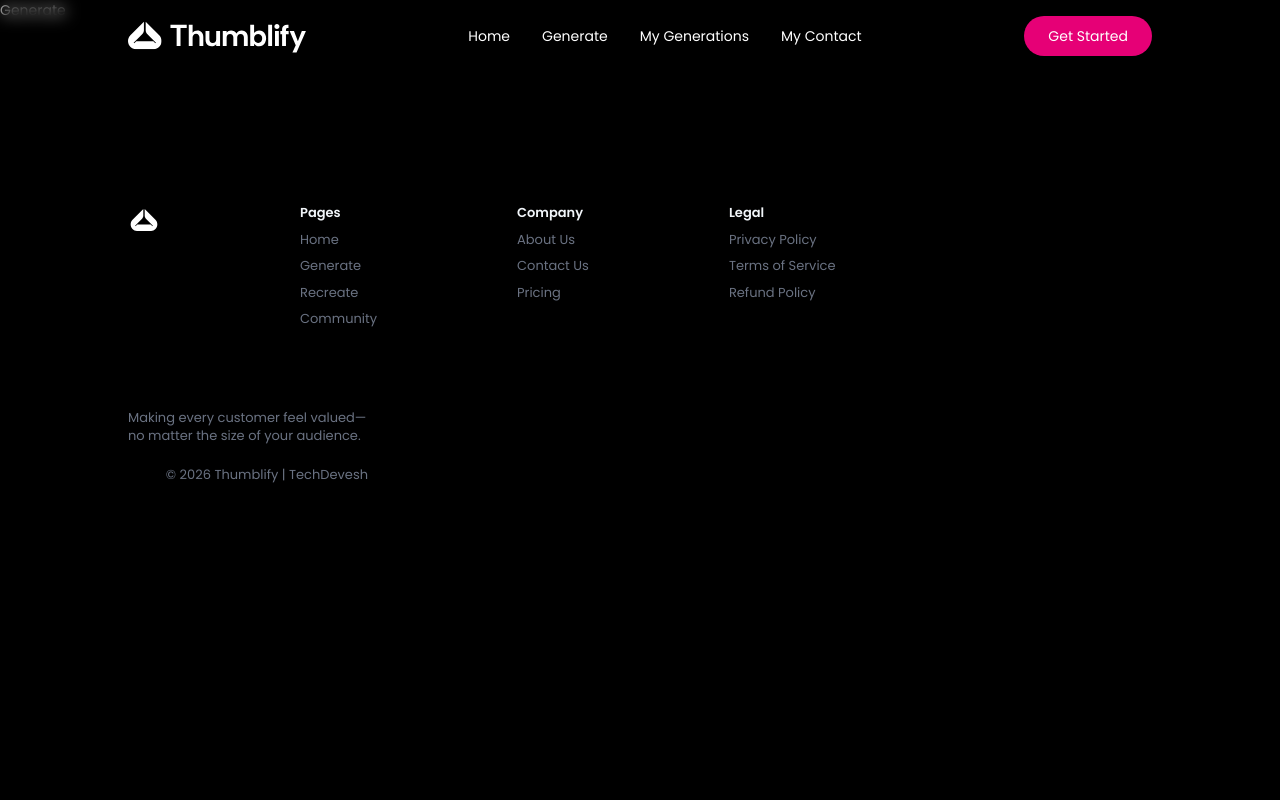
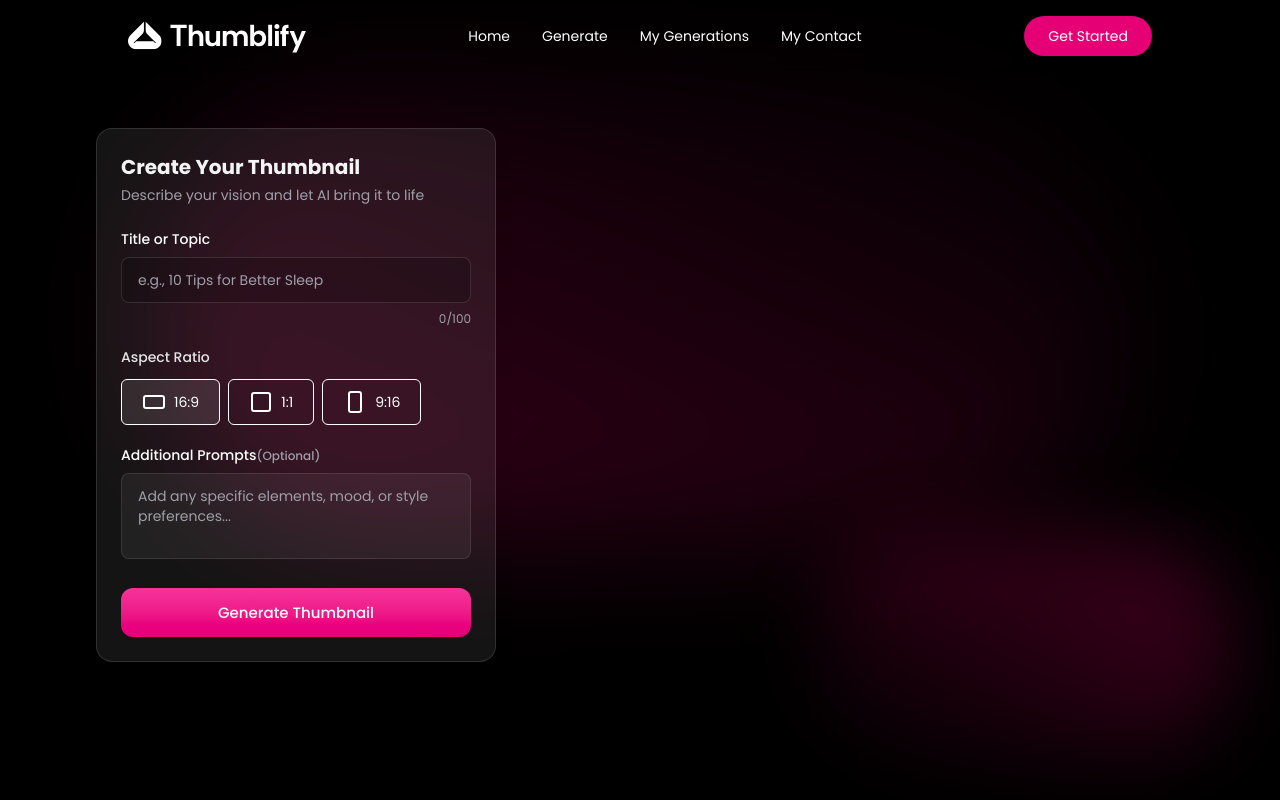
Before and after one commit to deveshgoel27/Thumblify-Ai-Thumbnail-Generator, a React (Vite) app in the folder client/: page /generate in a window 1280 px wide. Shown: the top 800 px of the page. Built offline with nearby package versions, Linux system fonts and the light colour scheme.

Commit message:
Thumbnail generator page

```diff
--- /dev/null
+++ b/client/src/components/AspectRatioSelector.tsx
@@ -0,0 +1,44 @@
+import { RectangleHorizontal, RectangleVertical, Square } from "lucide-react"
+import { aspectRatios, type AspectRatio } from "../assets/assets"
+
+type Props = {
+  value: AspectRatio
+  onChange: (ratio: AspectRatio) => void
+}
+
+const AspectRatioSelector = ({ value, onChange }: Props) => {
+  const iconMap: Record<AspectRatio, React.ReactNode> = {
+    "16:9": <RectangleHorizontal className="size-6" />,
+    "1:1": <Square className="size-6" />,
+    "9:16": <RectangleVertical className="size-6" />
+  }
+
+  return (
+    <div className="space-y-3 dark">
+      <label className="block text-sm font-medium text-zinc-200">
+        Aspect Ratio
+      </label>
+
+      <div className="flex flex-wrap gap-2">
+        {aspectRatios.map((ratio) => {
+          const selected = ratio === value
+          return (
+            <button
+              key={ratio}
+              type="button"
+              onClick={() => onChange(ratio)}
+              className={`flex items-center gap-2 px-5 py-2.5 rounded-md border text-sm transition border-white ${
+                selected ? "bg-white/10" : "hover:bg-white/6"
+              }`}
+            >
+              {iconMap[ratio]}
+              <span>{ratio}</span>
+            </button>
+          )
+        })}
+      </div>
+    </div>
+  )
+}
+
+export default AspectRatioSelector
--- a/client/src/components/SoftBackDrop.tsx
+++ b/client/src/components/SoftBackDrop.tsx
@@ -1,5 +1,3 @@
-import React from 'react'
-
 const SoftBackDrop = () => {
   return (
 
--- a/client/src/pages/Generate.tsx
+++ b/client/src/pages/Generate.tsx
@@ -1,6 +1,83 @@
+import { useState } from "react";
+import { useParams } from "react-router-dom"
+import { colorSchemes, type AspectRatio, type IThumbnail, type ThumbnailStyle } from "../assets/assets";
+import SoftBackDrop from "../components/SoftBackDrop";
+
+import AspectRatioSelector from "../components/AspectRatioSelector";
+
 const Generate = () => {
+
+    const {id} = useParams();
+    const [title, setTitle] = useState("");
+    const [additionalDetails, setAdditionalDetails] = useState("");
+
+    const [thumbnail, setThumbnail] = useState<IThumbnail | null>(null);
+    const [loading, setLoading] = useState(false);
+
+    const [aspectRatio, setAspectRatio] = useState<AspectRatio>("16:9");
+     const [colorSchemeId, setColorSchemeId] = useState<string>(colorSchemes[0].id);
+      const [style, setStyle] = useState<ThumbnailStyle>("Bold & Graphic");
+
+      const [styleDropdownOpen, setStyleDropdownOpen] = useState(false);
+
+
   return (
-    <div>Generate</div>
+    <>
+         <SoftBackDrop/>
+         <div className="pt-24 min-h-screen">
+            <main className="max-w-6xl mx-auto px-4 sm:px-6 lg:px-8 py-8 pb-28 lg:pb-8">
+              <div className="grid lg:grid-cols-[400px_1fr] gap-8">
+                   {/* LEFT PANEL  */}
+                   <div className={`space-y-6 ${id && "pointer-events-none"}`}>
+                      <div className="p-6 rounded-2xl bg-white/8 border border-white/12 shadow-xl space-y-6">
+                         <div>
+                           <h2 className="text-xl font-bold text-zinc-100 mb-1">Create Your Thumbnail</h2>
+                           <p className="text-sm text-zinc-400">Describe your vision and let AI bring it to life</p>
+                         </div>
+
+                         <div className="space-y-5">
+                           {/* TITLE INPUT  */}
+                             <div className="space-y-2">
+                                <label className="block text-sm font-medium">Title or Topic</label>
+                                <input type="text" value={title}
+                                  onChange={(e)=> setTitle(e.target.value)} maxLength={100}
+                                  placeholder="e.g., 10 Tips for Better Sleep" className="w-full px-4 py-3 rounded-lg border border-white/12 bg-black/20 text-zinc-100 placeholder:text-zinc-400 focus:outline-none focus:ring-2 focus:ring-pink-500"
+                                />
+                                <div className="flex justify-end">
+                                  <span className="text-xs text-zinc-400">{title.length}/100</span>
+                                </div>
+                             </div>
+                             {/* AspectRatioSelector  */}
+                               <AspectRatioSelector value={aspectRatio} onChange={setAspectRatio}/>
+                             {/* StyleSelector  */}
+                             {/* ColorSchemeSelector  */}
+
+                             {/* Details  */}
+                             <div className="space-y-2">
+                                <label className="block text-sm font-medium">
+                                  Additional Prompts
+                                  <span className="text-zinc-400 text-xs">(Optional)</span>
+                                </label>
+                                <textarea value={additionalDetails} onChange={(e)=> setAdditionalDetails(e.target.value)} rows={3}  className="w-full px-4 py-3 rounded-lg border border-white/10 bg-white/6 text-zinc-100 placeholder:text-zinc-400 focus:outline-none focus:ring-2 focus:ring-pink-500 resize-none" placeholder="Add any specific elements, mood, or style preferences..."/>
+                             </div>
+                         </div>
+
+                         {/* BUTTON  */}
+                         {!id && (
+                            <button className="text-[15px] w-full py-3.5 rounded-xl font-medium bg-linear-to-b from-pink-500 to-pink-600 hover:from-pink-700 disabled:cursor-not-allowed transition-colors">
+                              {loading ? "Generating..." : "Generate Thumbnail"}
+                            </button>
+                         )}
+                      </div>
+                   </div>
+                   {/* RIGHT PANEL  */}
+                   <div>
+
+                   </div>
+              </div>
+            </main>
+         </div>
+    </>
   )
 }
 
```
